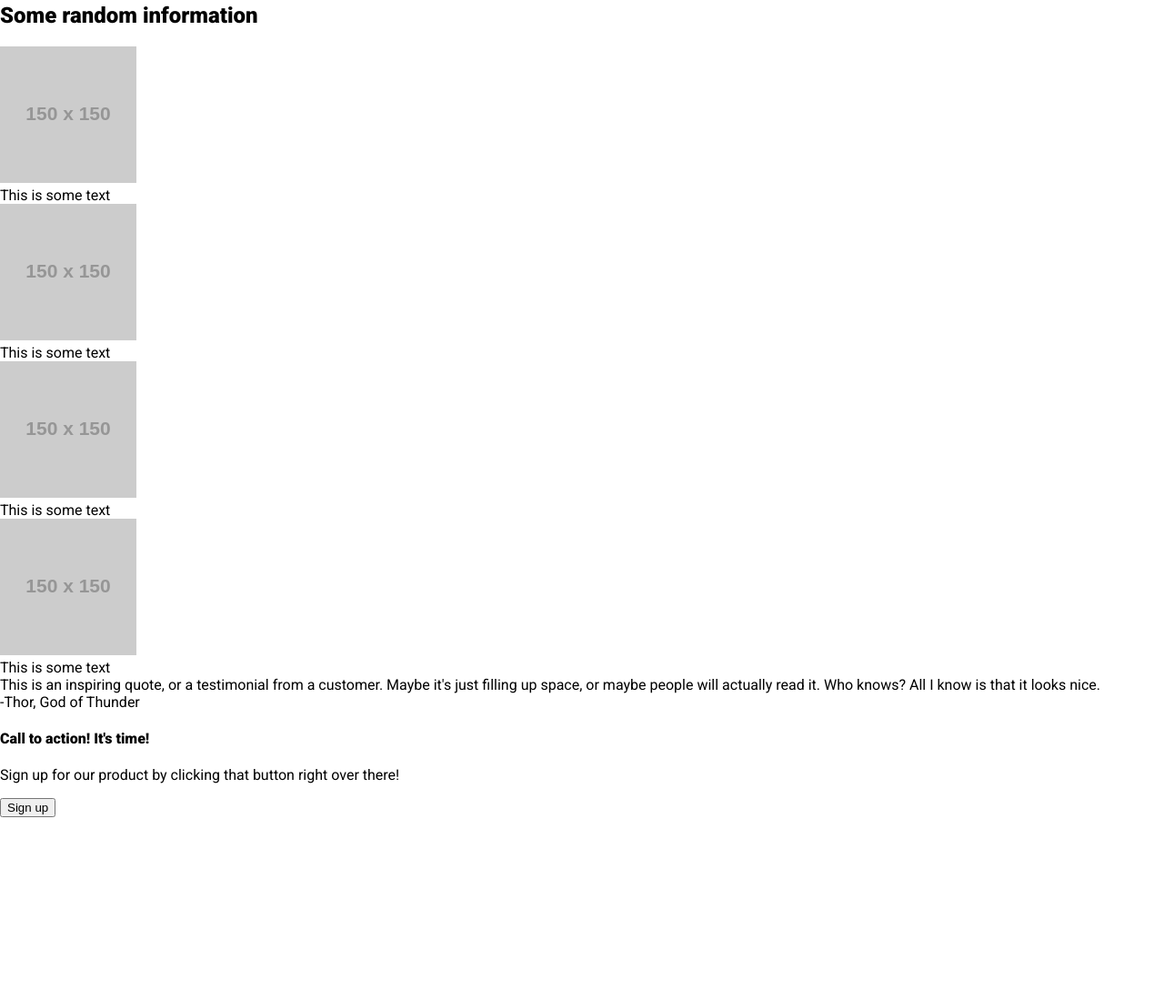
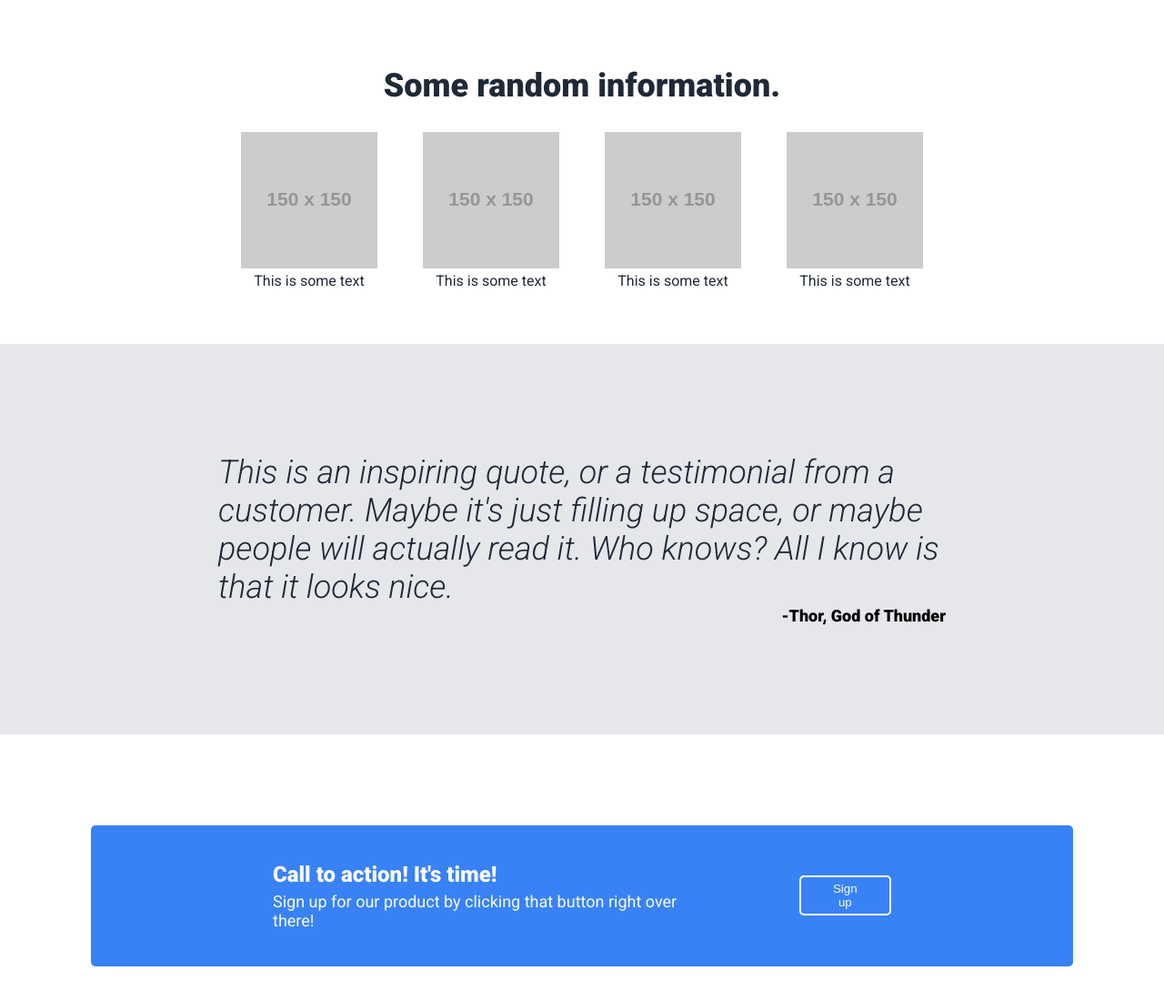
Before and after one commit to jadorks/top-landing, a plain HTML site: page index.html in a window 1280 px wide. Shown: the part 802-1902 px from the top of the page at 91% size. Before the commit the page ends 1700 px from the top, so only its background shows below. Drawn offline with Linux system fonts and the light colour scheme.

Commit message:
Complete info and cta section

```diff
--- a/css/styles.css
+++ b/css/styles.css
@@ -80,5 +80,90 @@
 /* End hero section */
 
 /* Info Section */
+.info{
+    display: flex;
+    flex-direction: column;
+    justify-content: center;
+    align-items: center;
+    padding: 60px 0px;
+}
 
+.info__container{
+    display: flex;
+    gap: 50px;
+}
+
+.info h2 {
+    color: #1F2937;
+    font-weight: 900;
+    font-size: 36px;
+}
+
+.info__item .text{
+    text-align: center;
+    color: #1F2937;
+}
 /* End Info Section */
+
+
+/* Testinomial Section */
+.testimonial{
+    display: flex;
+    flex-direction: column;
+    justify-content: center;
+    align-items: center;
+    background-color: #E5E7EB;
+    padding: 120px 240px;
+}
+
+.testimonial__text{
+    font-style: italic;
+    font-weight: lighter;
+    font-size: 36px;
+    color: #1F2937;
+}
+
+.testimonial__author{
+    align-self: flex-end;
+    font-size: 18px;
+    font-weight: 900;
+}
+
+/* Modal section */
+.cta{
+    display: flex;
+    flex-direction: column;
+    justify-content: center;
+    align-items: center;
+    padding: 100px;
+}
+
+.cta__modal{
+    display: flex;
+    align-items: center;
+    padding: 40px 200px;
+    background-color: #3882F6;
+    gap: 120px;
+    border-radius: 5px;
+}
+
+.modal__left h4, .modal__left p {
+    margin: 0;
+    color: #F9FAF8;
+    font-size: 18px;
+}
+
+.modal__left h4{
+    margin-bottom: 5px;
+    font-size: 24px;
+}
+
+.modal__right button{
+    background-color: #3882F6;
+    border: 2px solid white;
+    border-radius: 5px;
+    padding: 5px 30px;
+    color: #F9FAF8;
+}
+
+/* End Modal section */
--- a/index.html
+++ b/index.html
@@ -12,7 +12,7 @@
     <div class="container">
       <div class="header">
         <div class="header__logo">
-            Header Logo
+            Maffy Logo
           <!-- <img src="https://via.placeholder.com/64" alt="" /> -->
         </div>
         <div class="header__menu">
@@ -37,7 +37,7 @@
         </div>
       </section>
       <section class="info">
-        <h2>Some random information</h2>
+        <h2>Some random information.</h2>
         <div class="info__container">
           <div class="info__item">
             <img src="https://via.placeholder.com/150" alt="" />
```
